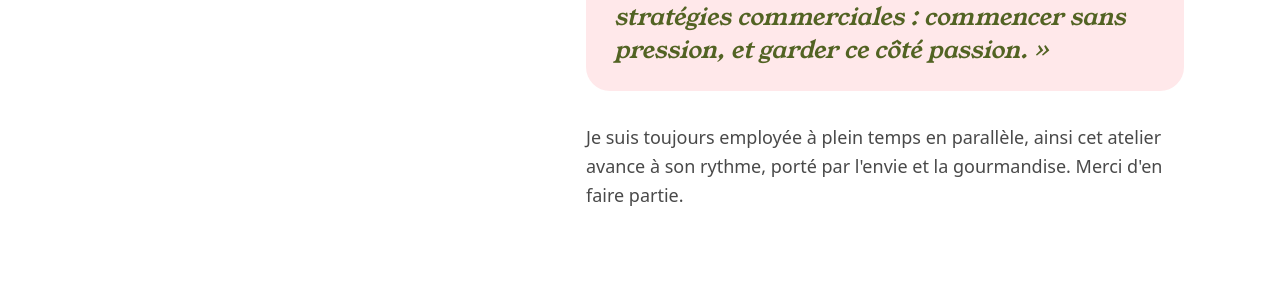
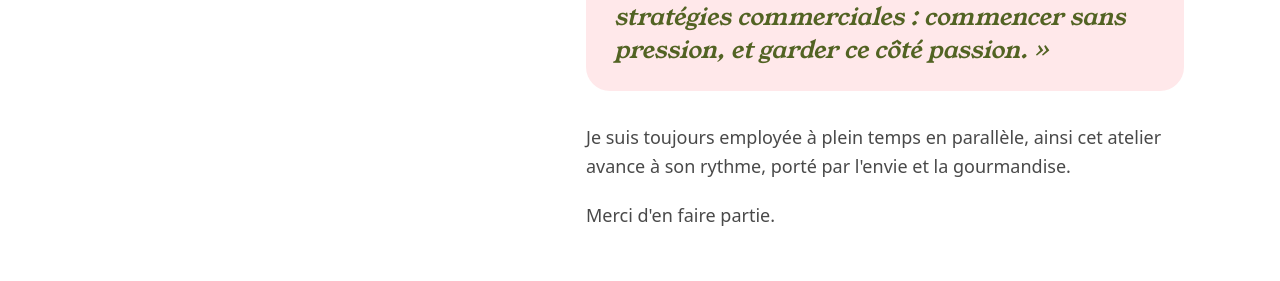
Before and after one commit to mdouet421/chocolaterie-shani, a React (Vite) app: page / in a window 1280 px wide. Shown: the part 1285-1566 px from the top of the page. Built offline with nearby package versions, Linux system fonts and the light colour scheme; what boring-avatars, cnfast would draw is missing.

Commit message:
refactor: split final sentence into separate paragraph
va à la ligne avant le merci d'en faire partie

```diff
--- a/src/routes/(prototype)/index.tsx
+++ b/src/routes/(prototype)/index.tsx
@@ -372,8 +372,8 @@ function HomePage() {
             <p>
               Je suis toujours employée à plein temps en parallèle, ainsi cet
               atelier avance à son rythme, porté par l'envie et la gourmandise.
-              Merci d'en faire partie.
             </p>
+            <p>Merci d'en faire partie.</p>
           </div>
         </div>
       </Section>
```
